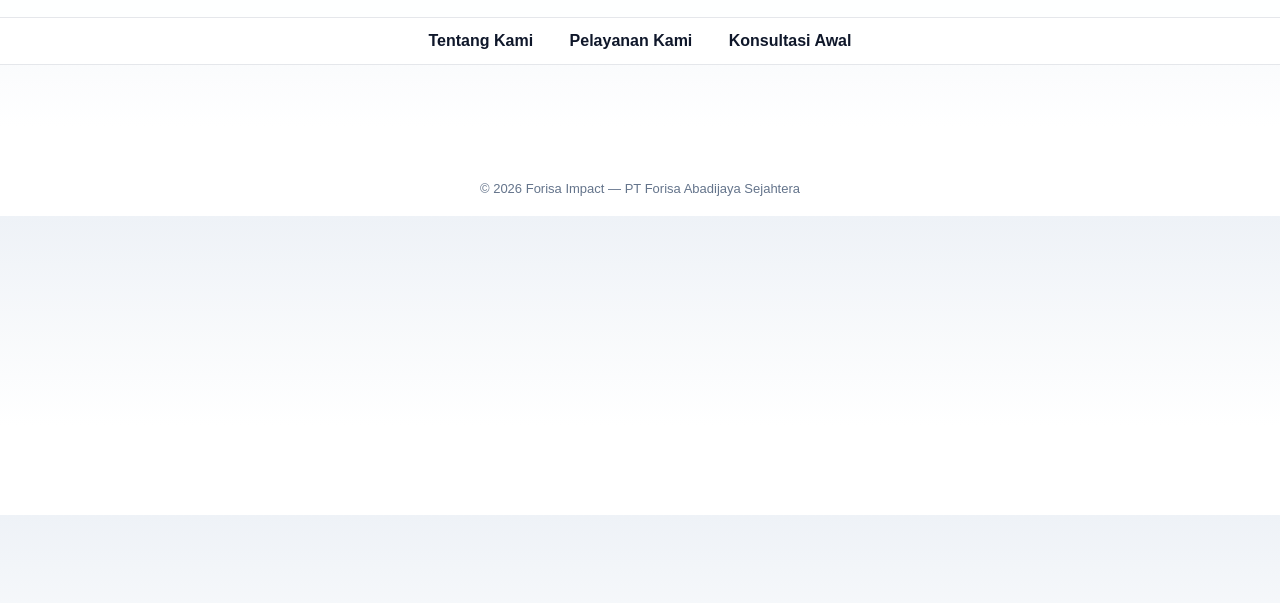
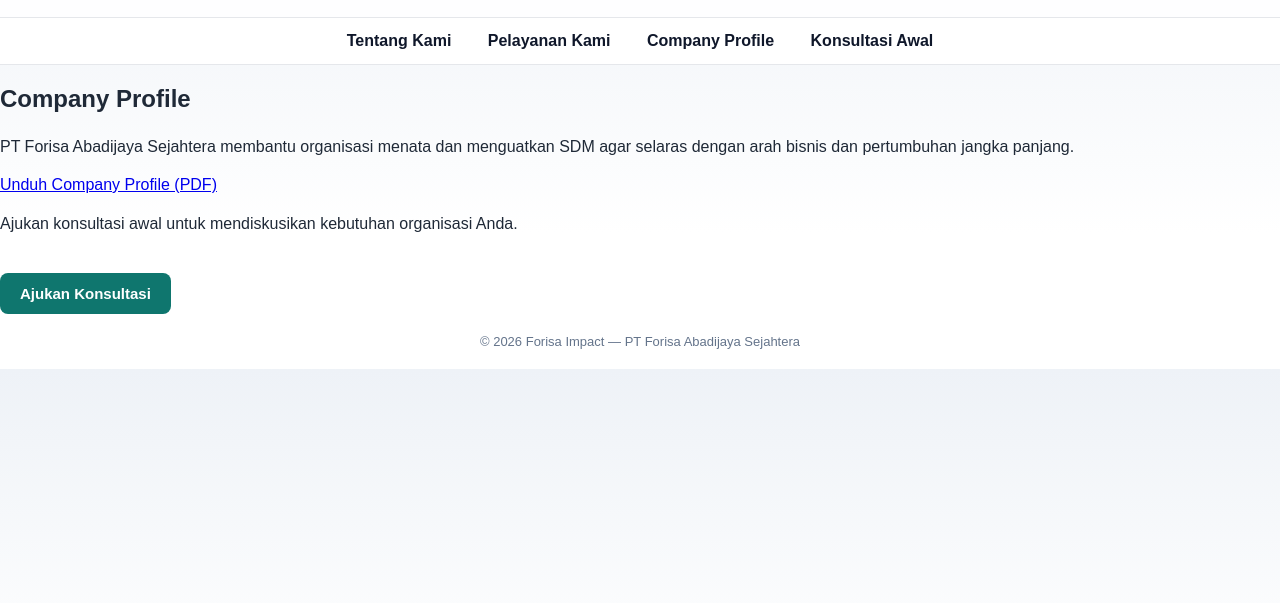
Before and after one commit to ForisaAbadijayaSejahtera/ForisaImpact, a plain HTML site: page index.html in a window 1280 px wide. Shown: the part 83-686 px from the top of the page. Drawn offline with Linux system fonts and the light colour scheme.

Commit message:
Update index.html

```diff
--- a/index.html
+++ b/index.html
@@ -10,7 +10,7 @@
 
 <header class="header">
   <div class="header-inner">
-    <img src="logo.png" alt="Forisa Logo" class="logo">
+    <img src="logo.png" class="logo" alt="Forisa Logo">
 
     <div class="header-text">
       <h1>PT Forisa Abadijaya Sejahtera</h1>
@@ -20,48 +20,47 @@
 </header>
 
 <nav class="nav">
-  <a href="#" data-target="tentang">Tentang Kami</a>
-  <a href="#" data-target="layanan">Pelayanan Kami</a>
-  <a href="#" data-target="konsultasi">Konsultasi Awal</a>
+  <a href="#tentang">Tentang Kami</a>
+  <a href="#layanan">Pelayanan Kami</a>
+  <a href="#compro">Company Profile</a>
+  <a href="#konsultasi">Konsultasi Awal</a>
 </nav>
 
-<main>
-  <section id="tentang" class="page-section active">
-    <!-- ISI TENTANG KAMI — PASTE ISI LO DI SINI -->
-  </section>
+<section id="tentang" class="section">
+  <!-- ISI TENTANG KAMI (PASTE TEKS LO DI SINI) -->
+</section>
 
-  <section id="layanan" class="page-section">
-    <!-- ISI PELAYANAN KAMI — PASTE ISI LO DI SINI -->
-  </section>
+<section id="layanan" class="section">
+  <!-- ISI PELAYANAN KAMI -->
+</section>
 
-  <section id="konsultasi" class="page-section">
-    <p>Silakan ajukan konsultasi awal untuk mendiskusikan kebutuhan organisasi Anda.</p>
-    <button id="btnKonsultasi">Ajukan Konsultasi</button>
-  </section>
-</main>
+<section id="compro" class="section">
+  <h2>Company Profile</h2>
+  <p>
+    PT Forisa Abadijaya Sejahtera membantu organisasi menata dan menguatkan
+    SDM agar selaras dengan arah bisnis dan pertumbuhan jangka panjang.
+  </p>
+
+  <a href="Forisa-Company-Profile.pdf" class="btn" target="_blank">
+    Unduh Company Profile (PDF)
+  </a>
+</section>
+
+<section id="konsultasi" class="section">
+  <p>Ajukan konsultasi awal untuk mendiskusikan kebutuhan organisasi Anda.</p>
+  <button onclick="openWA()">Ajukan Konsultasi</button>
+</section>
 
 <footer class="footer">
   © 2026 Forisa Impact — PT Forisa Abadijaya Sejahtera
 </footer>
 
 <script>
-document.querySelectorAll('.nav a').forEach(link => {
-  link.addEventListener('click', e => {
-    e.preventDefault();
-
-    document.querySelectorAll('.page-section')
-      .forEach(sec => sec.classList.remove('active'));
-
-    const target = link.getAttribute('data-target');
-    document.getElementById(target).classList.add('active');
-  });
-});
-
-document.getElementById("btnKonsultasi").addEventListener("click", function () {
+function openWA() {
   const phone = "6281225047599";
-  const message = encodeURIComponent("Halo Forisa, saya ingin menjadwalkan konsultasi awal.");
-  window.open(`https://wa.me/${phone}?text=${message}`, "_blank");
-});
+  const msg = encodeURIComponent("Halo Forisa, saya ingin menjadwalkan konsultasi awal.");
+  window.open(`https://wa.me/${phone}?text=${msg}`, "_blank");
+}
 </script>
 
 </body>
```
